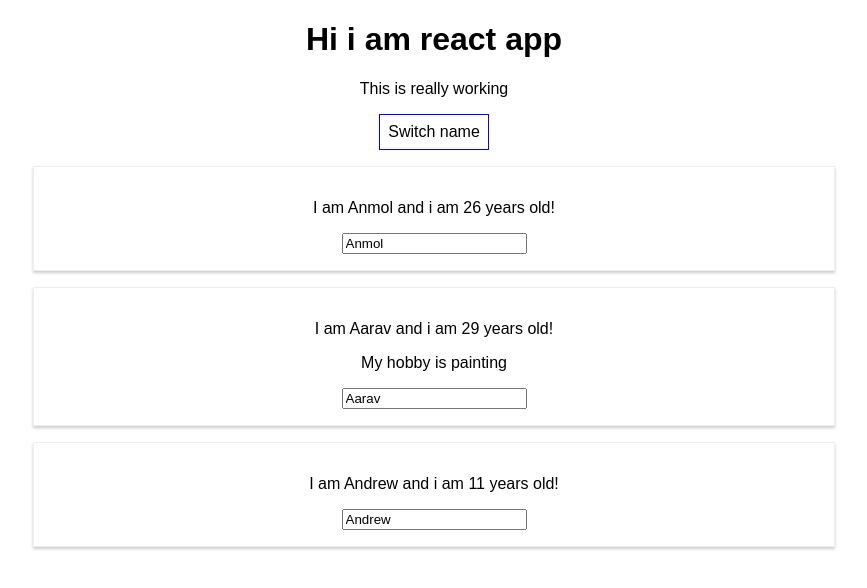
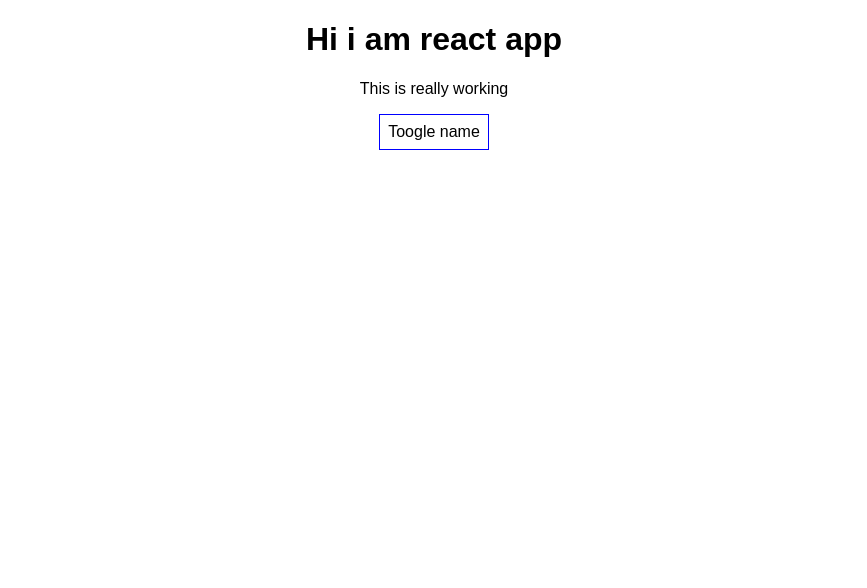
Before and after one commit to Anmolzuck/Learning-React.js, a React (Create React App) app: page / in a window 1280 px wide. Shown: the top 588 px of the page, without its empty margins (206-1073 px from the left). Built offline with nearby package versions, Linux system fonts and the light colour scheme.

Commit message:
Rendering content conditionally

```diff
--- a/src/App.js
+++ b/src/App.js
@@ -2,73 +2,73 @@ import React, { Component, useState } from "react";
 import "./App.css";
 import Person from "./Person/Person";
 
-class App extends Component {
-  /*state would be a special property,thus far we don't use it in a special way though, we can change this. State can be changed and if it changes
-and that's the special thing about it and it only works on that state property, if it changes, it will lead React to re-render our DOM or to update the DOM I should say.
-*/
+// class App extends Component {
+//   /*state would be a special property,thus far we don't use it in a special way though, we can change this. State can be changed and if it changes
+// and that's the special thing about it and it only works on that state property, if it changes, it will lead React to re-render our DOM or to update the DOM I should say.
+// */
 
-  state = {
-    persons: [{ name: "Anmol" }, { name: "Aarav" }, { name: "Andrew" }],
-    otherState: "Some value", // this value will not be updated
-  };
+//   state = {
+//     persons: [{ name: "Anmol" }, { name: "Aarav" }, { name: "Andrew" }],
+//     otherState: "Some value", // this value will not be updated
+//   };
 
-  switchNameHandler = (newName) => {
-    //console.log("Was clicked");
-    //Dont do this : this.state.persons[0].name = "Anmol";
+//   switchNameHandler = (newName) => {
+//     //console.log("Was clicked");
+//     //Dont do this : this.state.persons[0].name = "Anmol";
 
-    this.setState({
-      //this is used to change the state
-      persons: [
-        { name: newName },
-        { name: "Aarav Anand" },
-        { name: "Andrew james" },
-      ],
-    });
-  };
+//     this.setState({
+//       //this is used to change the state
+//       persons: [
+//         { name: newName },
+//         { name: "Aarav Anand" },
+//         { name: "Andrew james" },
+//       ],
+//     });
+//   };
 
-  nameChangedHandler = (event) => {
-    this.setState({
-      persons: [
-        { name: "Anmol" },
-        { name: event.target.value }, //target here is the input element
-        { name: "Andrew" },
-      ],
-    });
-  };
+//   nameChangedHandler = (event) => {
+//     this.setState({
+//       persons: [
+//         { name: "Anmol" },
+//         { name: event.target.value }, //target here is the input element
+//         { name: "Andrew" },
+//       ],
+//     });
+//   };
 
-  render() {
-    //Inline style
-    const style = {
-      backgroundColor: "white",
-      font: "inherit",
-      border: "1px solid blue",
-      padding: "8px",
-      cursor: "pointer",
-    };
+//   render() {
+//     //Inline style
+//     const style = {
+//       backgroundColor: "white",
+//       font: "inherit",
+//       border: "1px solid blue",
+//       padding: "8px",
+//       cursor: "pointer",
+//     };
 
-    return (
-      <div className="App">
-        <h1>Hi i am react app</h1>
-        <p>This is really working</p>
-        <button
-          style={style}
-          onClick={() => this.switchNameHandler("Anmol Zakie")}
-        >
-          Switch name
-        </button>
-        <Person name={this.state.persons[0].name} />
-        <Person
-          name={this.state.persons[1].name}
-          onChange={this.nameChangedHandler}
-        >
-          My hobby is painting
-        </Person>
-        <Person
-          name={this.state.persons[2].name}
-          click={this.switchNameHandler.bind(this, "Anmol King")}
-        />
-      </div>
-    );
+//     return (
+//       <div className="App">
+//         <h1>Hi i am react app</h1>
+//         <p>This is really working</p>
+//         <button
+//           style={style}
+//           onClick={() => this.switchNameHandler("Anmol Zakie")}
+//         >
+//           Switch name
+//         </button>
+//         <Person name={this.state.persons[0].name} />
+//         <Person
+//           name={this.state.persons[1].name}
+//           onChange={this.nameChangedHandler}
+//         >
+//           My hobby is painting
+//         </Person>
+//         <Person
+//           name={this.state.persons[2].name}
+//           click={this.switchNameHandler.bind(this, "Anmol King")}
+//         />
+//       </div>
+//     );
 
 //internally html is converted into js by compiler(below is js code). But we dont use this bcuz it is complex
 // return React.createElement(
@@ -76,10 +76,10 @@ and that's the special thing about it and it only works on that state property,
 //   { className: "App" },
 //   React.createElement("h1", null, `I' am react app!`)
 // );
-  }
-}
+//   }
+// }
 
-export default App;
+// export default App;
 
 //Using React Hooks to update states in functional component
 
@@ -114,3 +114,75 @@ export default App;
 // };
 
 // export default app;
+
+/************************     Section 4     ****************************************/
+
+class App extends Component {
+  state = {
+    persons: [{ name: "Anmol" }, { name: "Aarav" }, { name: "Andrew" }],
+    otherState: "Some value",
+    showPersons: false,
+  };
+
+  switchNameHandler = (newName) => {
+    this.setState({
+      persons: [
+        { name: newName },
+        { name: "Aarav Anand" },
+        { name: "Andrew james" },
+      ],
+    });
+  };
+
+  nameChangedHandler = (event) => {
+    this.setState({
+      persons: [
+        { name: "Anmol" },
+        { name: event.target.value },
+        { name: "Andrew" },
+      ],
+    });
+  };
+
+  tooglePersonHandler = (event) => {
+    const doesShow = this.state.showPersons;
+    this.setState({ showPersons: !doesShow });
+  };
+
+  render() {
+    const style = {
+      backgroundColor: "white",
+      font: "inherit",
+      border: "1px solid blue",
+      padding: "8px",
+      cursor: "pointer",
+    };
+
+    return (
+      <div className="App">
+        <h1>Hi i am react app</h1>
+        <p>This is really working</p>
+        <button style={style} onClick={this.tooglePersonHandler}>
+          Toogle name
+        </button>
+        {this.state.showPersons === true ? (
+          <div>
+            <Person name={this.state.persons[0].name} />
+            <Person
+              name={this.state.persons[1].name}
+              onChange={this.nameChangedHandler}
+            >
+              My hobby is painting
+            </Person>
+            <Person
+              name={this.state.persons[2].name}
+              click={this.switchNameHandler.bind(this, "Anmol King")}
+            />
+          </div>
+        ) : null}
+      </div>
+    );
+  }
+}
+
+export default App;
```
Lines whose indentation alone changed are shown as unchanged.
